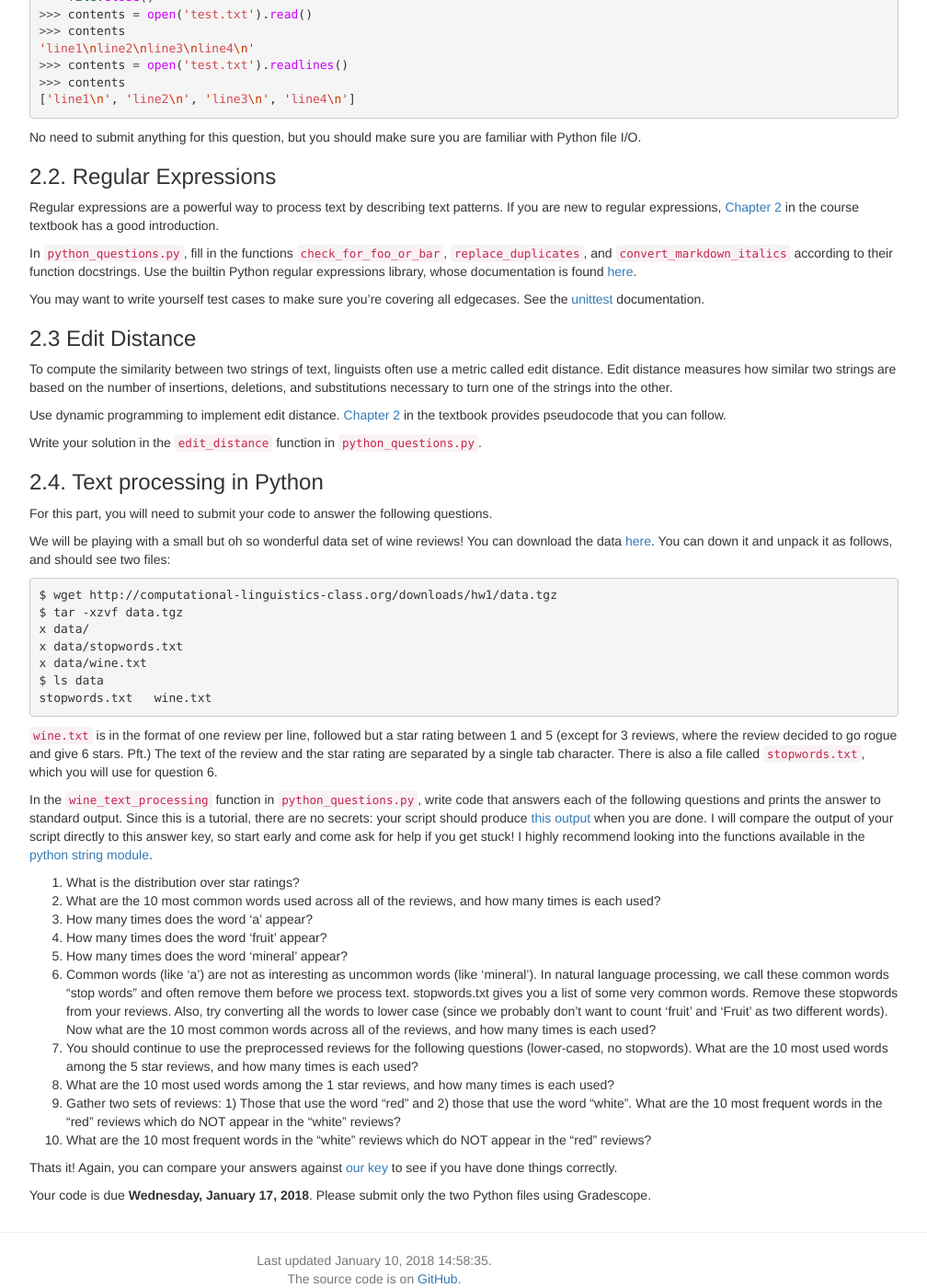
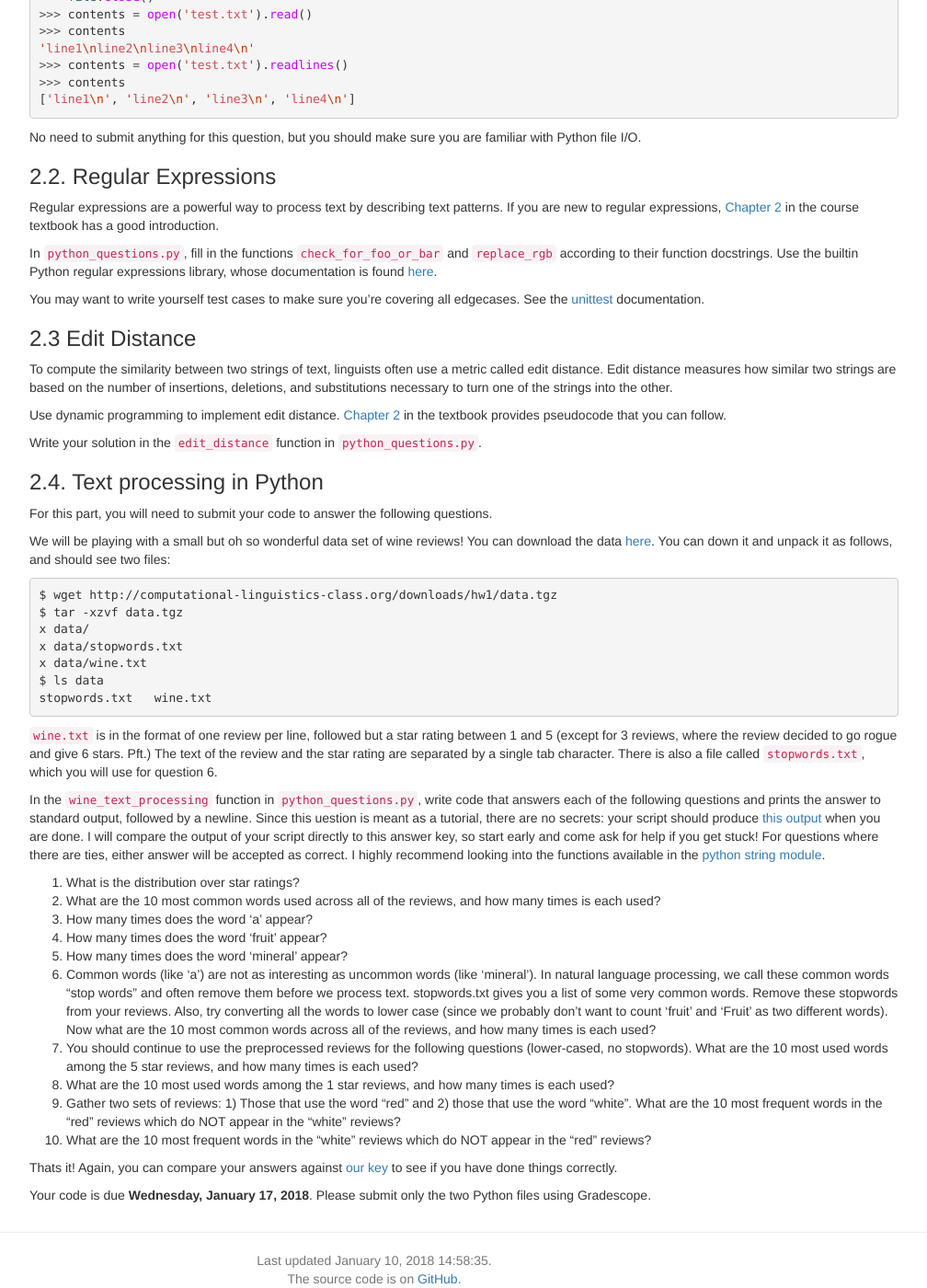
Before and after one commit to computational-linguistics-class/computational-linguistics-class.github.io, a Jekyll site: the page built from assignment1.md, in a window 1280 px wide and 1400 px high, scrolled down 2261 px. Shown: the whole window at 92% size, without its empty margins (233-1241 px from the left). Built offline with Jekyll 4.4.1, drawn with Linux system fonts in a browser that asks for light colours; nearby versions of some CDN libraries; a script that is not in the unit is left out.

Commit message:
fixed some things we talked about in meeting

```diff
--- a/assignment1.md
+++ b/assignment1.md
@@ -164,7 +164,7 @@ No need to submit anything for this question, but you should make sure you are f
 Regular expressions are a powerful way to process text by describing text patterns. If you are new to regular expressions,
 [Chapter 2](https://web.stanford.edu/~jurafsky/slp3/2.pdf) in the course textbook has a good introduction.
 
-In `python_questions.py`, fill in the functions `check_for_foo_or_bar`, `replace_duplicates`, and `convert_markdown_italics`
+In `python_questions.py`, fill in the functions `check_for_foo_or_bar` and  `replace_rgb`
 according to their function docstrings. Use the builtin Python regular expressions library, whose documentation is found
 [here](https://docs.python.org/3.4/library/re.html).
 
@@ -200,9 +200,11 @@ stopwords.txt	wine.txt
 decided to go rogue and give 6 stars. Pft.) The text of the review and the star rating are separated by a single tab character. There is also a file called `stopwords.txt`, which you will use for question 6.
 
 In the `wine_text_processing` function in `python_questions.py`, write code that answers each of the following questions and prints the
-answer to standard output. Since this is a tutorial, there are no secrets: your script should produce
+answer to standard output, followed by a newline. Since this uestion is meant as a tutorial, there are no secrets: your script should produce
 [this output](downloads/hw1/key.txt) when you are done. I will compare the output of your script directly to this answer key,
-so start early and come ask for help if you get stuck! I highly recommend looking into the functions available in the
+so start early and come ask for help if you get stuck!
+For questions where there are ties, either answer will be accepted as correct.
+I highly recommend looking into the functions available in the
 [python string module](https://docs.python.org/2/library/string.html).
 
 1. What is the distribution over star ratings?
```
